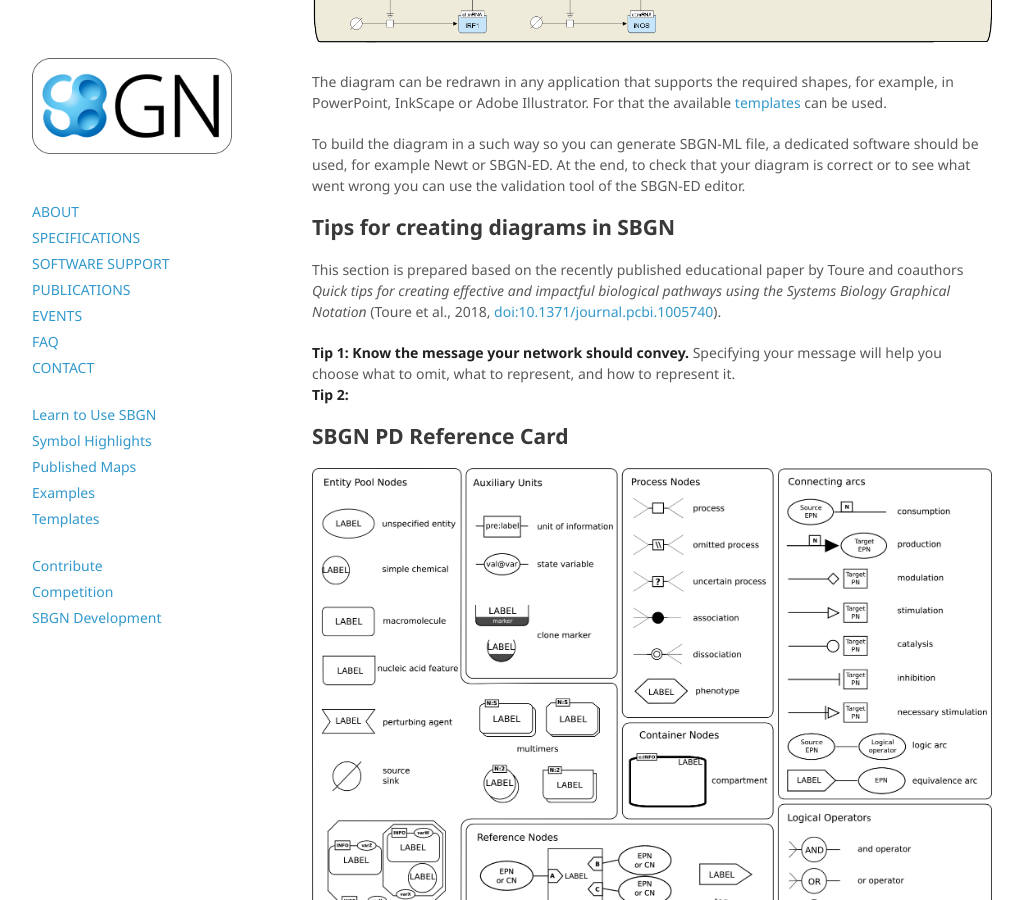
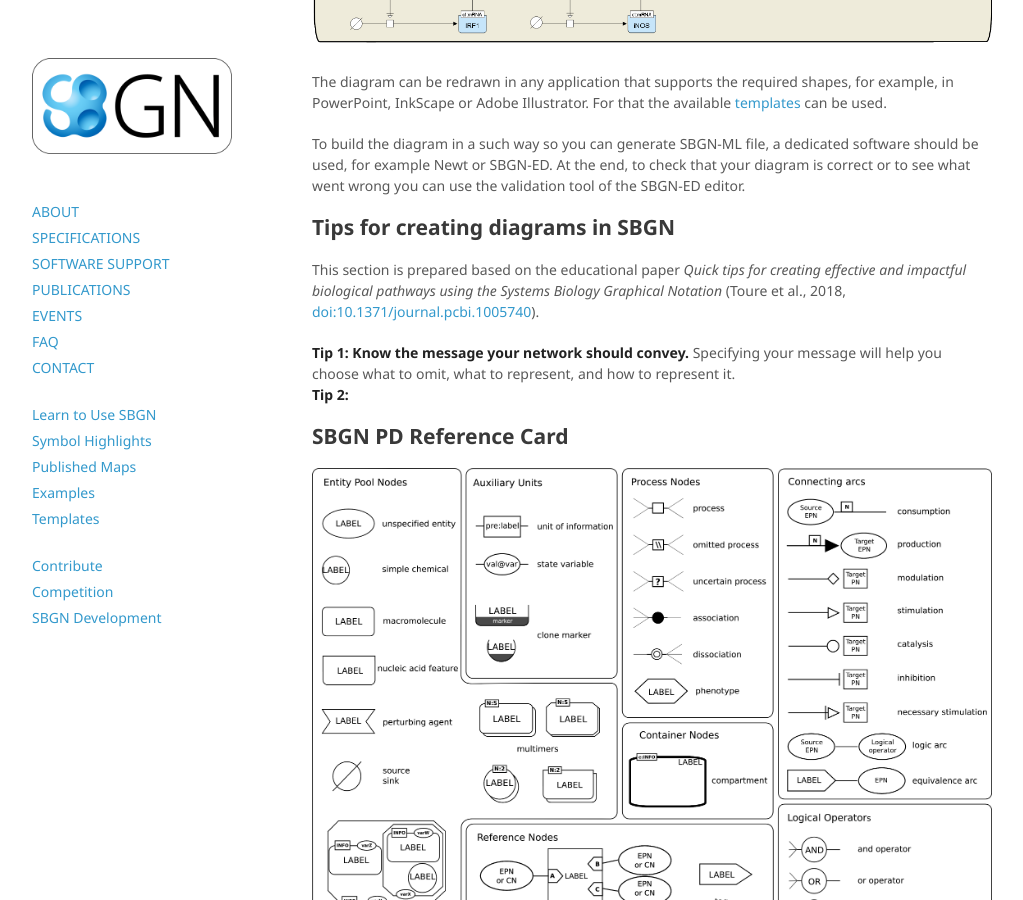
Before and after one commit to sbgn/sbgn, a Jekyll site: the page built from docs/learning_sbgn.md, in a window 1280 px wide and 900 px high, scrolled down 2408 px. Shown: the whole window, without its empty margins (128-1151 px from the left). Built offline with Jekyll 4.4.1, drawn with Linux system fonts in a browser that asks for light colours; nearby versions of some CDN libraries.

Commit message:
Update learning_sbgn.md

```diff
--- a/docs/learning_sbgn.md
+++ b/docs/learning_sbgn.md
@@ -75,7 +75,7 @@
 
 ## Tips for creating diagrams in SBGN
 
-<p>This section is prepared based on the recently published educational paper by Toure and coauthors <i>Quick tips for creating effective and impactful biological pathways using the Systems Biology Graphical Notation</i> (Toure et al., 2018, <a href="https://dx.doi.org/10.1371/journal.pcbi.1005740">doi:10.1371/journal.pcbi.1005740</a>).</p>
+<p>This section is prepared based on the educational paper <i>Quick tips for creating effective and impactful biological pathways using the Systems Biology Graphical Notation</i> (Toure et al., 2018, <a href="https://dx.doi.org/10.1371/journal.pcbi.1005740">doi:10.1371/journal.pcbi.1005740</a>).</p>
 
 **Tip 1: Know the message your network should convey.** Specifying your message will help you choose what to omit, what to represent, and how to represent it.
 **Tip 2:**
```
